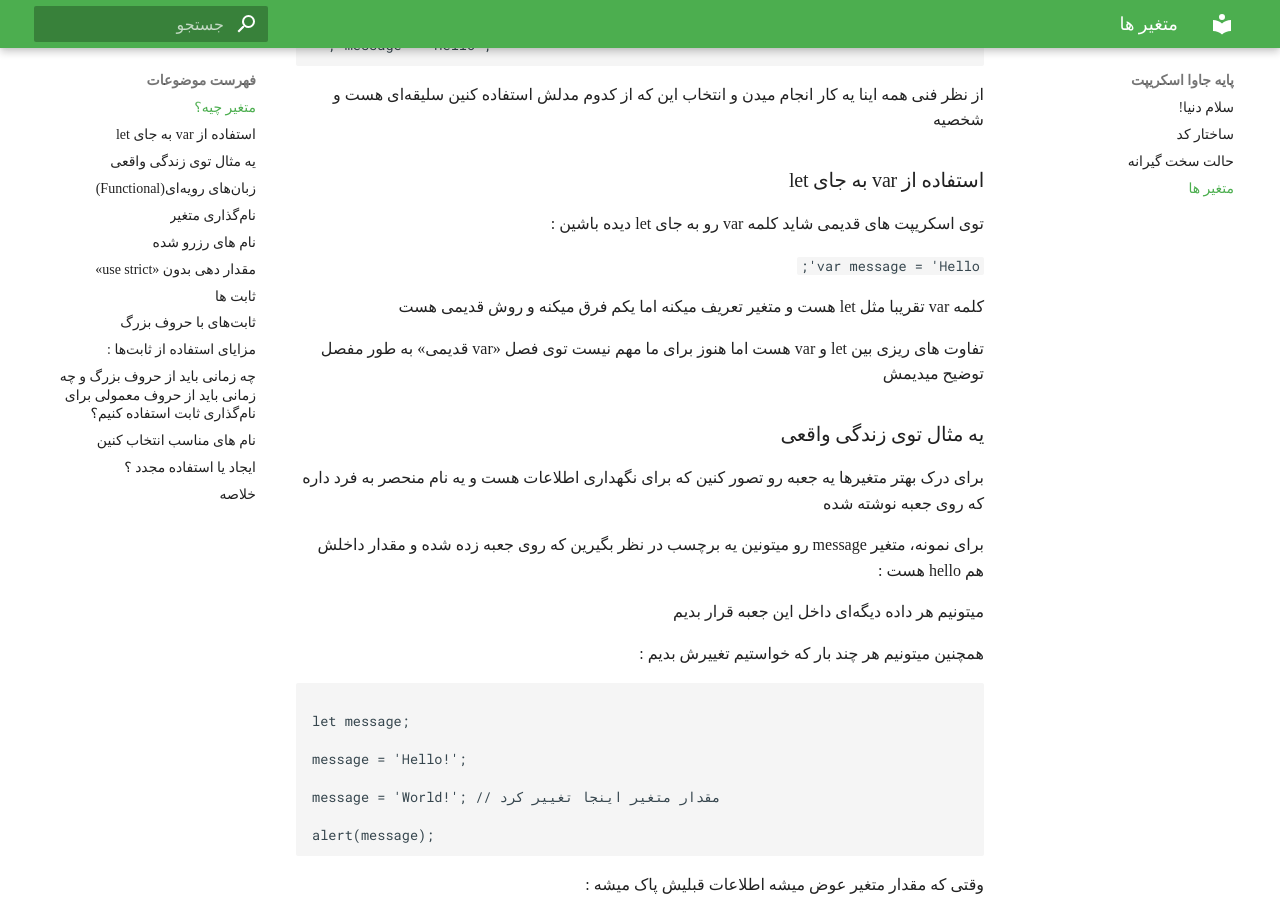
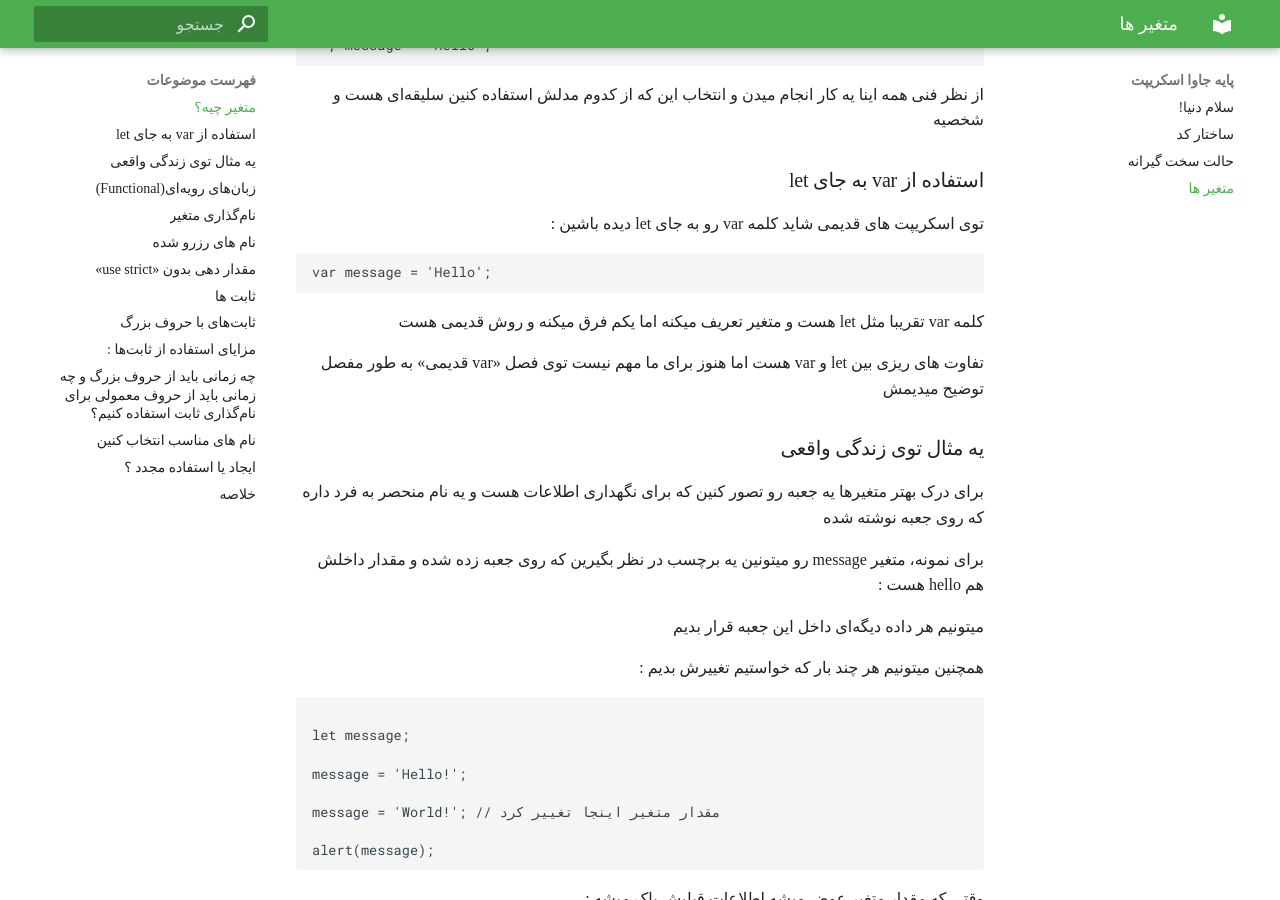
Before and after one commit to mmasoudih/javascript.info, an MkDocs documentation site: the page built from docs/part-two-javascript-fundamentals/variables.md, in a window 1280 px wide and 900 px high, scrolled down 1564 px. Built offline with MkDocs 1.6.1 and Material for MkDocs 9.7.7, drawn with Linux system fonts in a browser that asks for light colours; some web fonts are replaced.

````diff
--- a/docs/part-two-javascript-fundamentals/variables.md
+++ b/docs/part-two-javascript-fundamentals/variables.md
@@ -78,7 +78,9 @@ let user = 'John'
 
 توی اسکریپت های قدیمی شاید کلمه var رو به جای let دیده باشین :
 
-` var message = 'Hello'; `
+```
+var message = 'Hello';
+```
 
 
 کلمه var تقریبا مثل let هست و متغیر تعریف میکنه اما یکم فرق میکنه و روش قدیمی هست
````
